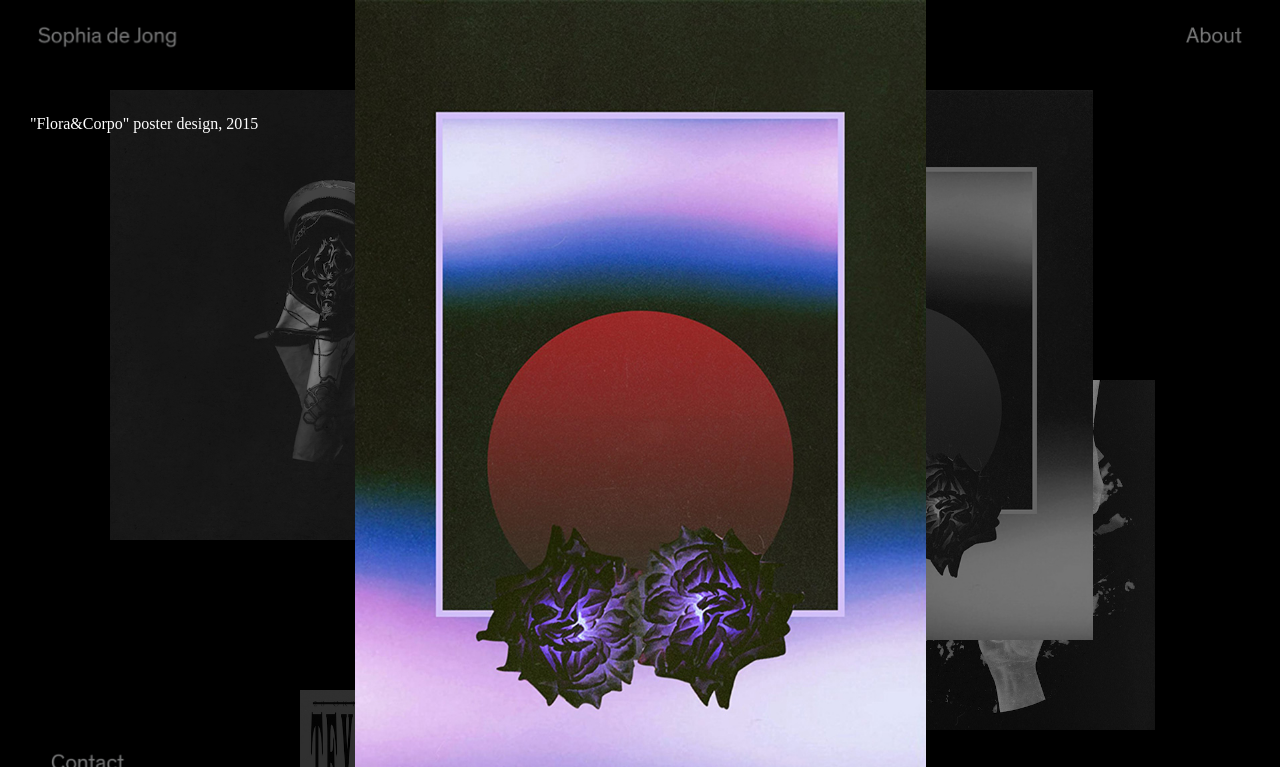
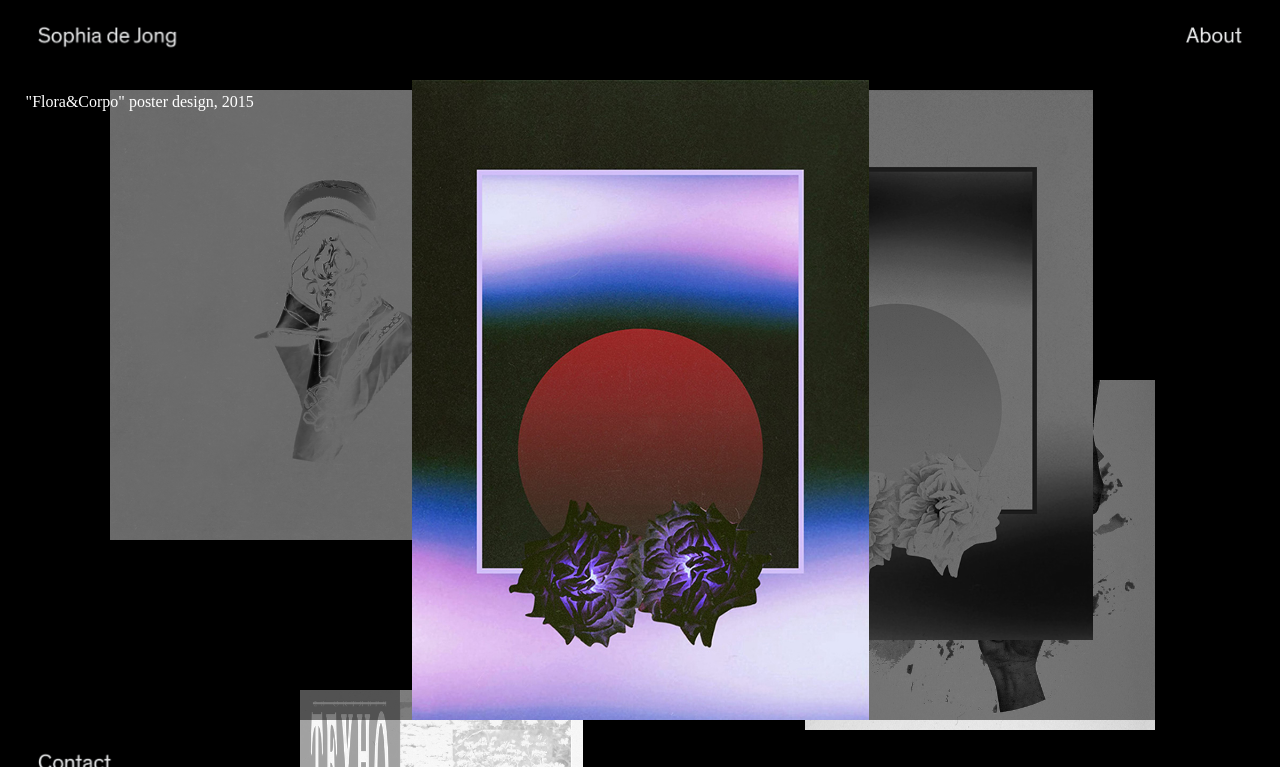
Before and after one commit to sophiadejong/sophiadejong.github.io, a plain HTML site: page index.html in a window 1280 px wide. Both pictures are taken after a click on the picture 896 px from the left and 365 px from the top of the page. Shown: the top 767 px of the page. Drawn offline with Linux system fonts and the light colour scheme.

Commit message:
Add files via upload

```diff
--- a/style/site.css
+++ b/style/site.css
@@ -181,12 +181,14 @@ a.video-link {
 
 #slideshow {
 	position: fixed;
-	top: 0;
-	left: 0;
-	right: 0;
+	top: 10%;
+	left: 0%;
+	right: 0%;
+	bottom: 10%;
 	z-index: 10000;
-	height: 100%;
-	background-position: center;
+	height: 80%;
+	width: 100%;
+	background-position: center center;
 	background-size: contain;
 /* 	mix-blend-mode: difference !important; */
 	display: none;
@@ -197,10 +199,10 @@ a.video-link {
 
 #slideshow .caption {
 	position: absolute;
-	top: 115px;
-	left: 30px;
+	top: 2%;
+	left: 2%;
 	color: #ffffff;
-	right: 1000px;
+	right: 80%;
 	text-align: left;
 }
 
@@ -268,7 +270,16 @@ img:hover {
 /* About and Contact */
 
 .name {
-	z-index: 200;
+	z-index: 2000;
+		z-index: 100!important;
+	height: 100%;
+}
+
+.me {
+	z-index: 100!important;
+	height: 100%;
+
+
 }
 
 
@@ -297,16 +308,17 @@ img:hover {
 	right:	 3%;
     height: 25px;
     top: 3%;
-    z-index: 200;
+    z-index: 3000;
 }
 
 
 #about    {
 	position: fixed;
 	z-index: 200;
-	left: 4%;
+	left: 3%;
     height: 25px;
     bottom: 3%;
+    align-self: left;
 }
 
 
@@ -320,7 +332,7 @@ img:hover {
 
 
 .title    {
-	z-index: 10 !important;
+	z-index: 2000 !important;
 }
 
 
@@ -348,6 +360,8 @@ img:hover {
 .crop-img {
 	z-index: 100!important;
 	height: 100%;
+	-webkit-filter:invert(100%);
+    filter:progid:DXImageTransform.Microsoft.BasicImage(invert='1');
 
 }
 
@@ -365,7 +379,7 @@ img:hover {
 }
 
 
-cropimg2:hover	{
+#cropimg2:hover	{
 	mix-blend-mode: difference !important;
 }
 
@@ -434,6 +448,7 @@ cropimg2:hover	{
  	margin-left: 110px;
  	margin-top: 90px;
 	height: 450px;
+
 }
 
 
@@ -452,6 +467,7 @@ cropimg2:hover	{
  	margin-left: 77px;
  	margin-top: 800px;
 	height: 400px;
+
 }
 
 
```
